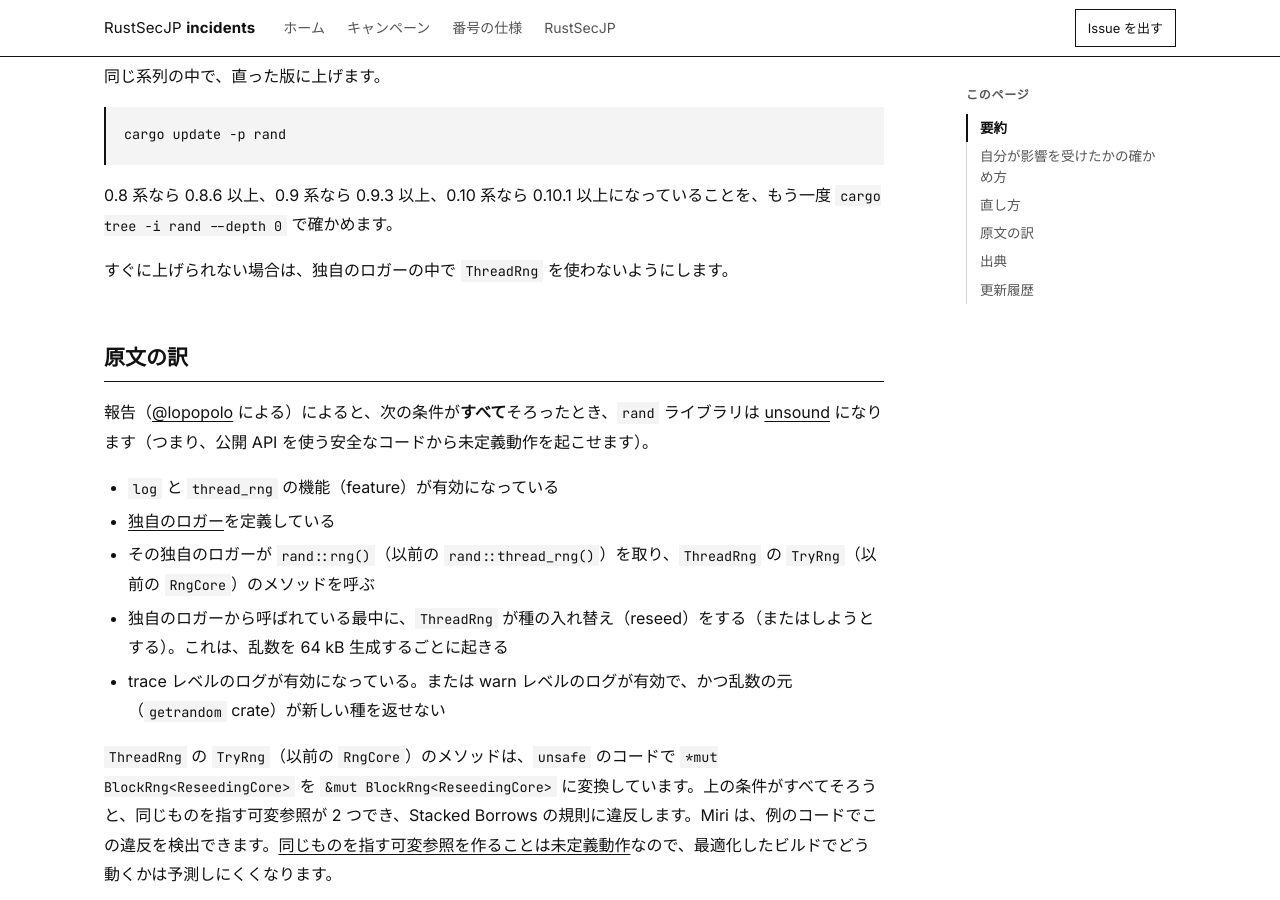
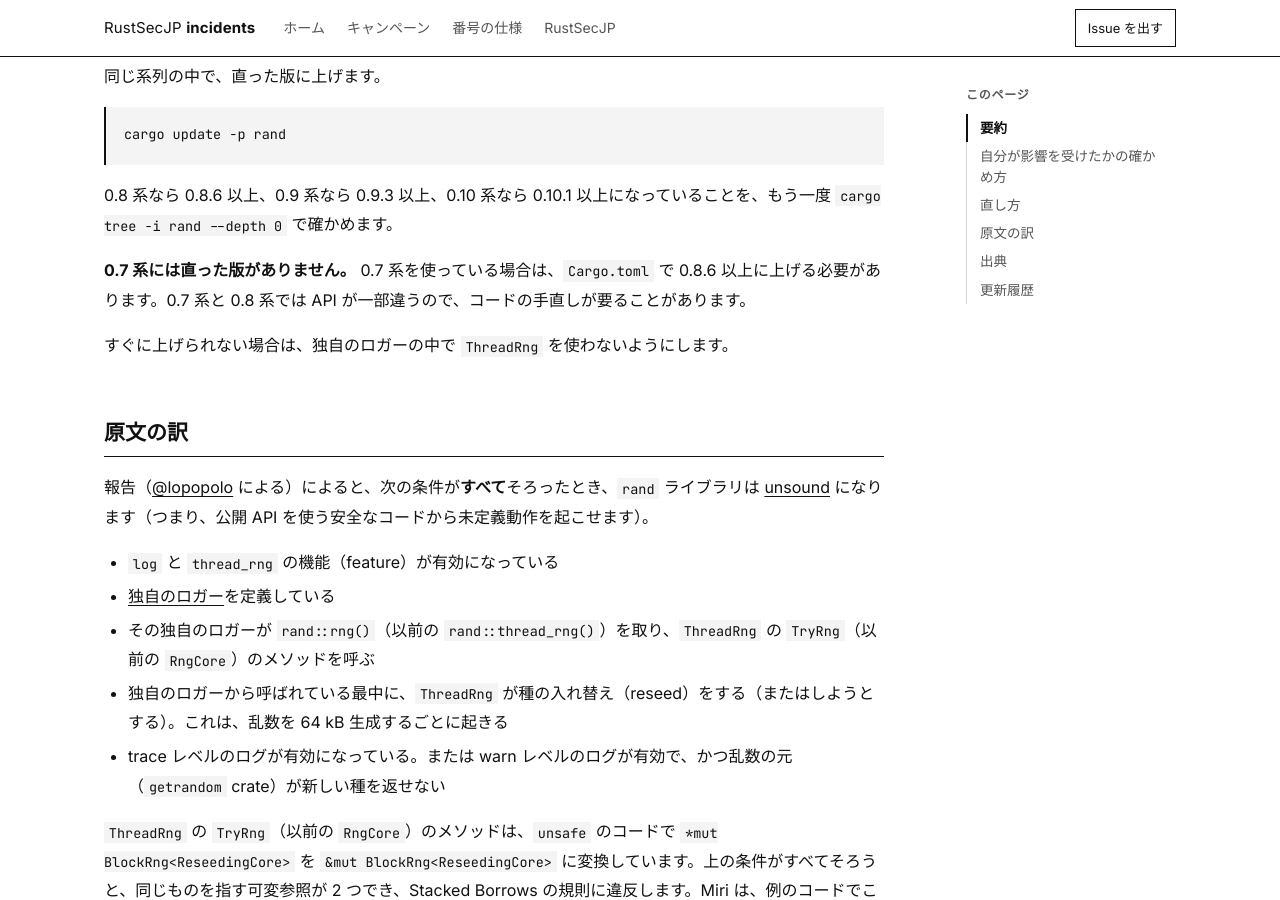
Before and after one commit to RustSecJP/incidents, a Jekyll site: the page built from advisories/RUSTSEC-2026-0097.md, in a window 1280 px wide and 900 px high, scrolled down 1208 px. Built offline with Jekyll 4.4.1, drawn with Linux system fonts in a browser that asks for light colours.

Commit message:
RUSTSEC-2026-0097: 0.7 系には直った版が無いことを書く

```diff
--- a/advisories/RUSTSEC-2026-0097.md
+++ b/advisories/RUSTSEC-2026-0097.md
@@ -9,7 +9,7 @@ title: "RUSTSEC-2026-0097: rand（unsound）"
 | 種類 | unsound（安全なコードから未定義動作を起こせる） |
 | 助言の日付 | 2026-04-09 |
 | 影響を受ける版 | 0.7.0 以上で、直った版より前のもの |
-| 直った版 | `0.8.6` 以上の 0.8 系、`0.9.3` 以上の 0.9 系、`0.10.1` 以上 |
+| 直った版 | `0.8.6` 以上の 0.8 系、`0.9.3` 以上の 0.9 系、`0.10.1` 以上（0.7 系には無い） |
 | 影響を受けない版 | 0.7.0 より前 |
 | 別の番号 | GHSA-cq8v-f236-94qc |
 | 原文 | [RUSTSEC-2026-0097](https://rustsec.org/advisories/RUSTSEC-2026-0097.html)（CC0-1.0） |
@@ -40,6 +40,8 @@ cargo update -p rand
 
 0.8 系なら 0.8.6 以上、0.9 系なら 0.9.3 以上、0.10 系なら 0.10.1 以上になっていることを、もう一度 `cargo tree -i rand --depth 0` で確かめます。
 
+**0.7 系には直った版がありません。** 0.7 系を使っている場合は、`Cargo.toml` で 0.8.6 以上に上げる必要があります。0.7 系と 0.8 系では API が一部違うので、コードの手直しが要ることがあります。
+
 すぐに上げられない場合は、独自のロガーの中で `ThreadRng` を使わないようにします。
 
 ## 原文の訳
```
